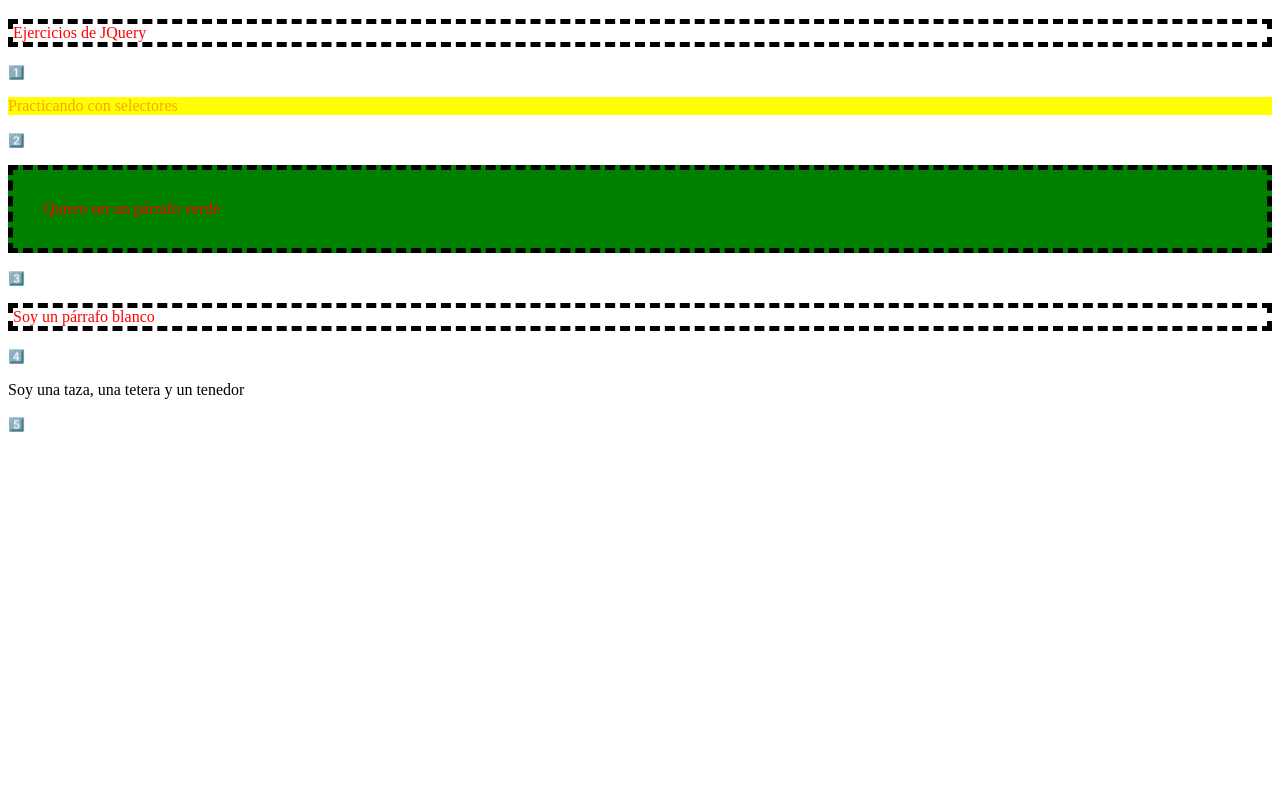
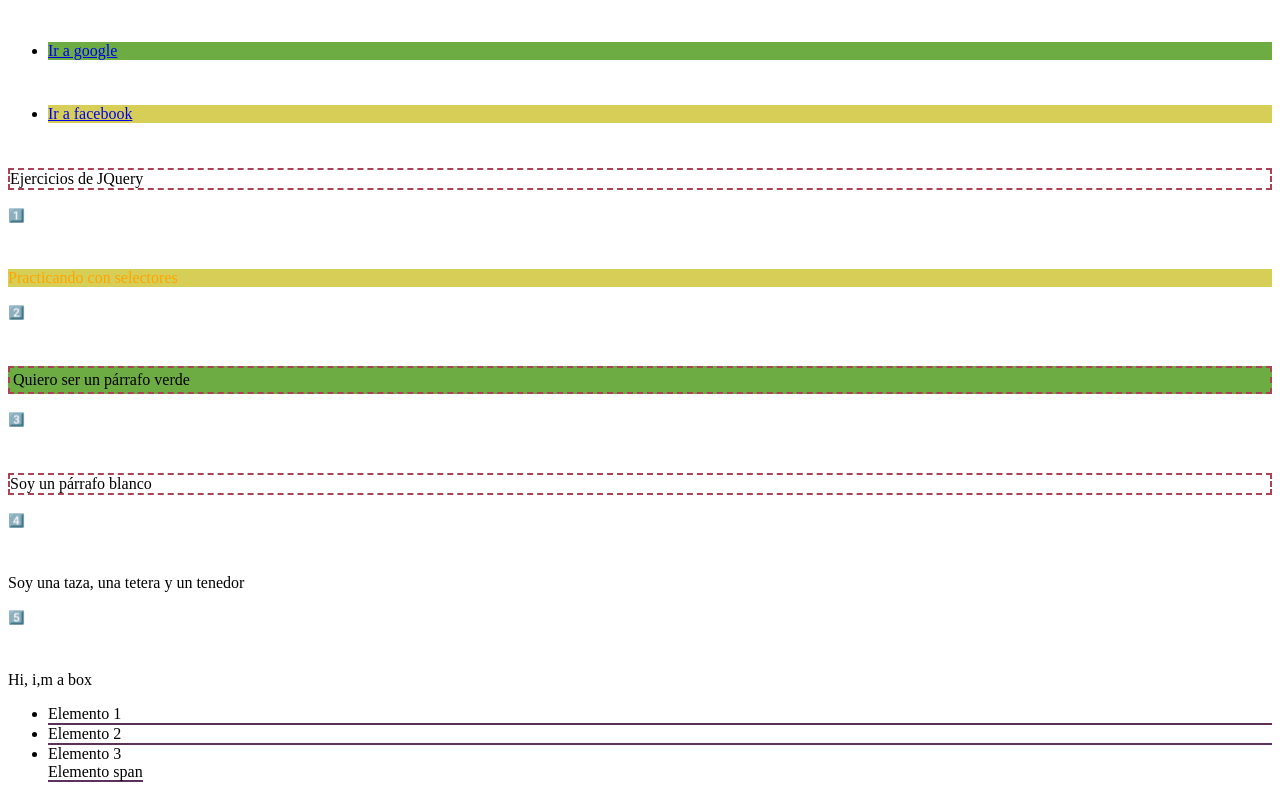
Before and after one commit to EstiBv/Learning-JQuery, a plain HTML site: page index.html in a window 1280 px wide. Shown: the part 61-858 px from the top of the page. Before the commit the page ends 800 px from the top, so only its background shows below. Drawn offline with Linux system fonts and the light colour scheme.

Commit message:
attribute selectors

```diff
--- a/index.html
+++ b/index.html
@@ -15,6 +15,12 @@
   </head>
   <body>
     <h1>Aprendiendo JQuery</h1>
+    <ul>
+      <li><a href="https://www.google.com" title="Google">Ir a google</a></li>
+      <li>
+        <a href="https://www.facebook.com" title="Facebook">Ir a facebook</a>
+      </li>
+    </ul>
     <p id="jq-red" class="js-importantP">Ejercicios de JQuery</p>
     <small>1️⃣</small>
     <p id="jq-yellow" class="js-secundaryP">Practicando con selectores</p>
@@ -25,5 +31,14 @@
     <small>4️⃣</small>
     <p class="js-secundaryP">Soy una taza, una tetera y un tenedor</p>
     <small>5️⃣</small>
+    <div id="box">
+      <p>Hi, i,m a box</p>
+      <ul>
+        <li class="highlighted">Elemento 1</li>
+        <li class="highlighted">Elemento 2</li>
+        <li>Elemento 3</li>
+        <span class="highlighted">Elemento span</span>
+      </ul>
+    </div>
   </body>
 </html>
--- a/js/01-selectores.js
+++ b/js/01-selectores.js
@@ -11,16 +11,16 @@ $(document).ready(function () {
 
   // Aplicando estilos y encandenando propiedades
   let paragrapahChangeColor = $("#jq-yellow")
-    .css("background", "yellow")
+    .css("background", "#d6ce56")
     .css("color", "orange");
 
-  paragrapahGreen.css("padding", "30px").css("background", "green");
+  paragrapahGreen.css("padding", "3px").css("background", "#6dac43");
   console.log(paragrapahGreen);
 
   // Selector de clase
   let paragrahImportant = $(".js-importantP")
-    .css("color", "red")
-    .css("border", "5px dashed black");
+    .css("color", "black")
+    .css("border", "2px dashed #ac4355");
   console.log(paragrahImportant.eq(0));
 
   // Selectores de etiqueta : clase definida en file.css
@@ -43,4 +43,17 @@ $(document).ready(function () {
     }
     console.log(that);
   });
+
+  // Selectores de atributo
+  $('[title = "Google"]').addClass("linkGl");
+  $('[title = "Facebook"]').addClass("linkFb");
+
+  // Otros
+  $("p,a").addClass("maginSup");
+
+  // Búsqueda de elementos por clase
+  let search = $("#box .highlighted");
+
+  search.eq(0).parent().parent().parent(); // prevObjects: posicionamiento (saltos) sobre los elementos del DOM (li < ul < div < etc) >> ../../ == parent()
+  console.log(search);
 });
--- a/styles/index.css
+++ b/styles/index.css
@@ -1,5 +1,5 @@
 .secundary {
-  border: 5px solid purple;
+  border: 5px solid #5c315c;
 }
 .increaseFont {
   font-size: 45px;
@@ -8,3 +8,16 @@
 .numbersSelect {
   opacity: 0.3;
 }
+.linkGl {
+  background-color: #6dac43;
+}
+.linkFb {
+  background-color: #d6ce56;
+}
+.maginSup {
+  display: block;
+  margin-top: 45px;
+}
+.highlighted {
+  border-bottom: 2px solid #5c315c;
+}
```
